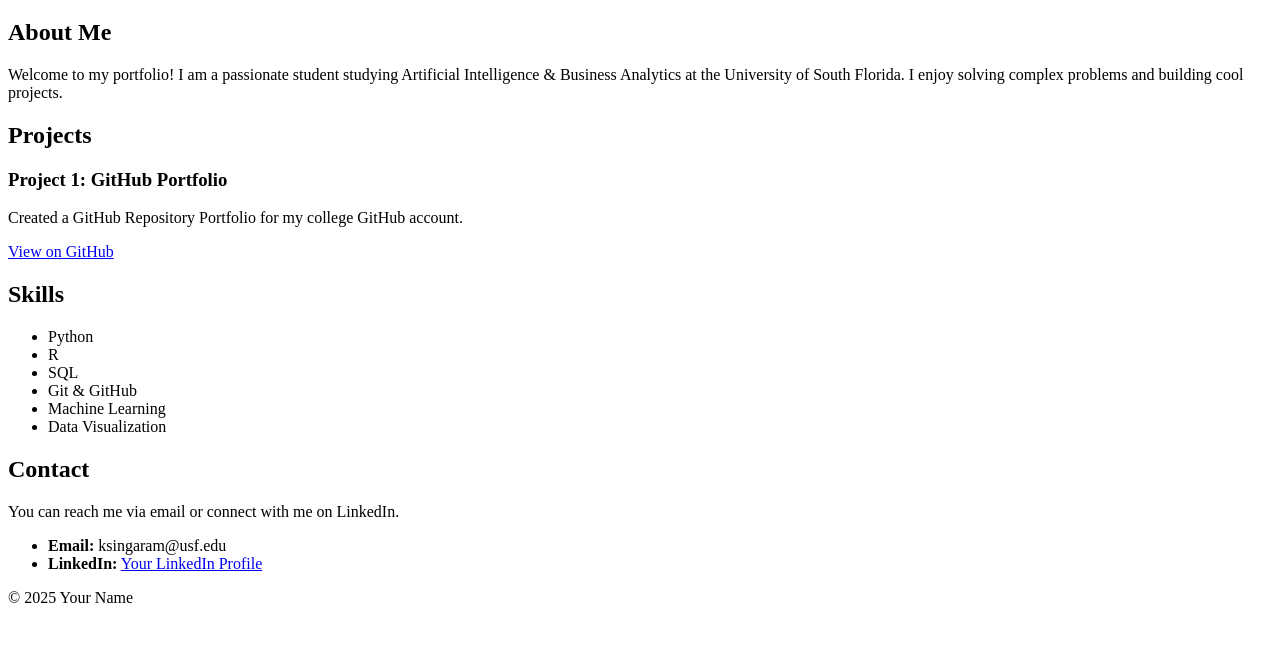
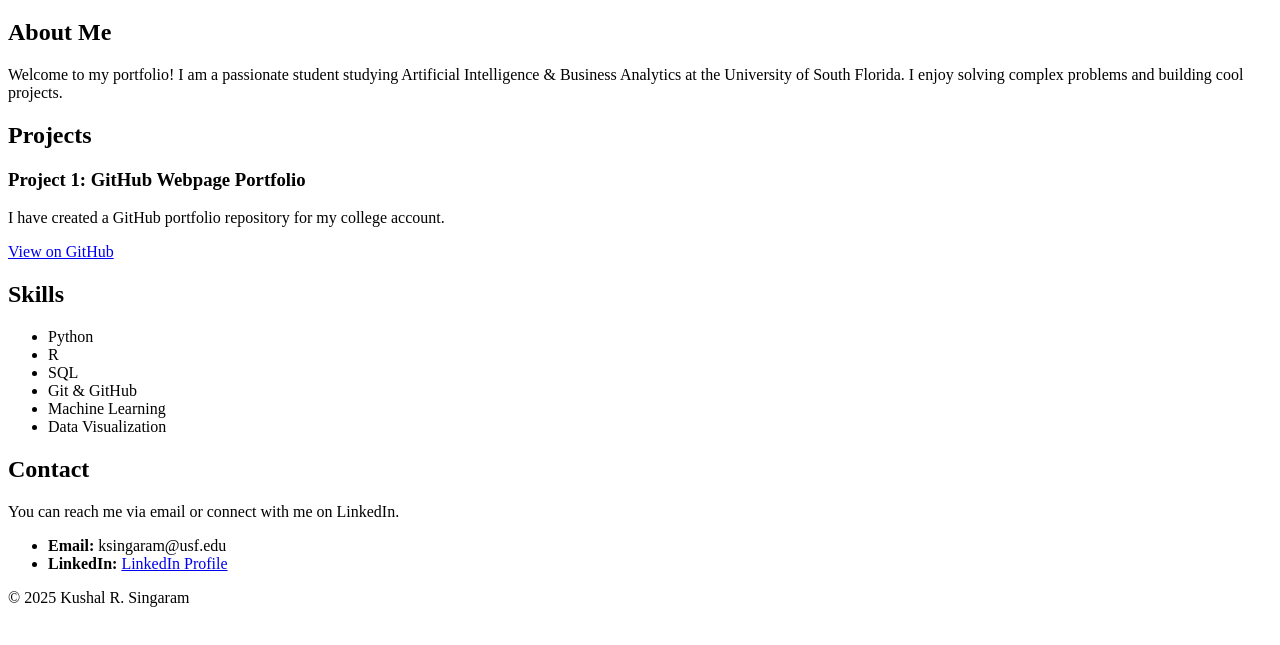
Before and after one commit to KSingaram-usf/portfolio-66097544, a plain HTML site: page index.html in a window 1280 px wide. Shown: the part 61-706 px from the top of the page. Drawn offline with Linux system fonts and the light colour scheme.

Commit message:
adds personalized lines

```diff
--- a/index.html
+++ b/index.html
@@ -23,9 +23,9 @@
         <section id="projects">
             <h2>Projects</h2>
             <div class="project-card">
-                <h3>Project 1: GitHub Portfolio</h3>
-                <p>Created a GitHub Repository Portfolio for my college GitHub account.</p>
-                <a href="[LINK_TO_YOUR_REPO]" target="_blank">View on GitHub</a>
+                <h3>Project 1: GitHub Webpage Portfolio</h3>
+                <p>I have created a GitHub portfolio repository for my college account.</p>
+                <a href="https://ksingaram-usf.github.io/portfolio-66097544/" target="_blank">View on GitHub</a>
             </div>
         </section>
 
@@ -46,13 +46,13 @@
             <p>You can reach me via email or connect with me on LinkedIn.</p>
             <ul>
                 <li><strong>Email:</strong> ksingaram@usf.edu</li>
-                <li><strong>LinkedIn:</strong> <a href="linkedin.com" target="_blank">Your LinkedIn Profile</a></li>
+                <li><strong>LinkedIn:</strong> <a href="https://linkedin.com" target="_blank">LinkedIn Profile</a></li>
             </ul>
         </section>
     </main>
 
     <footer>
-        <p>&copy; 2025 Your Name</p>
+        <p>&copy; 2025 Kushal R. Singaram</p>
     </footer>
 
 </body>
```
